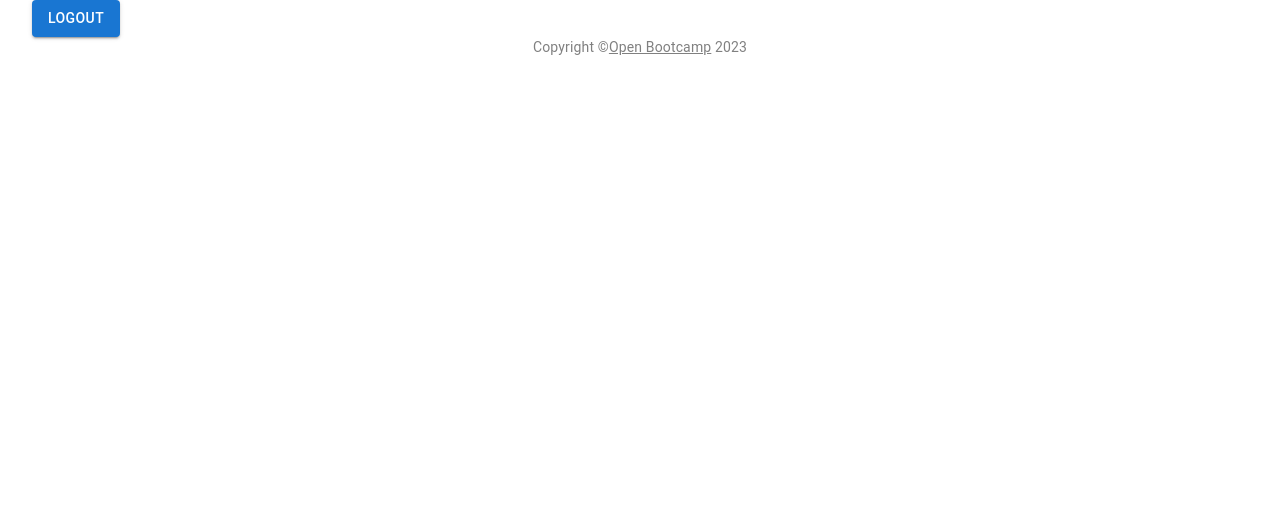
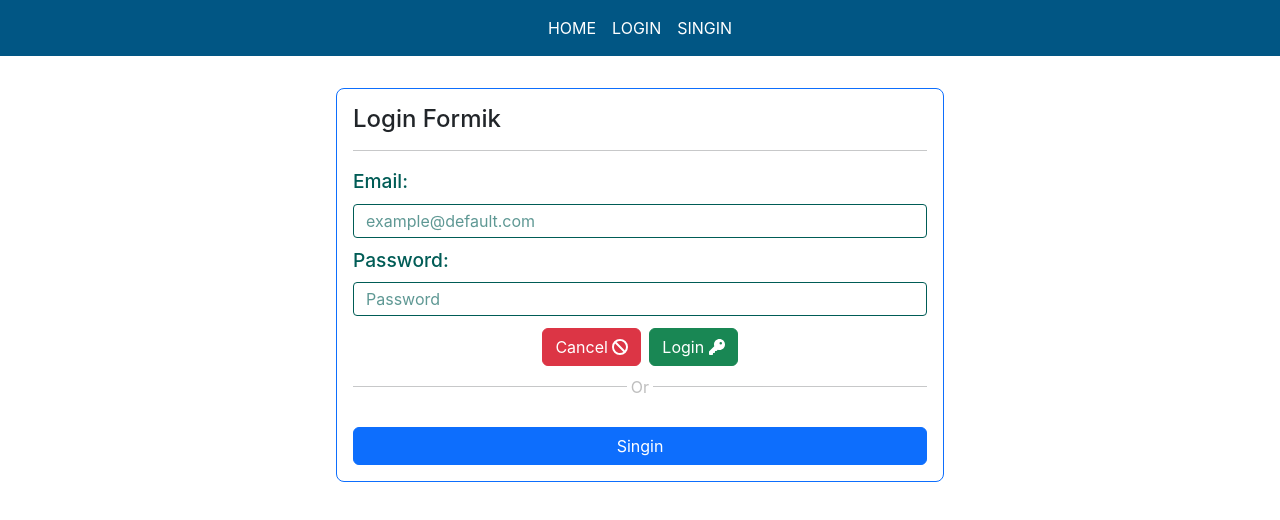
Before and after one commit to Tyliz/RAOpenBootcamp, a React (Create React App) app: page /Login in a window 1280 px wide. Before the commit this address led to /dashboard. Shown: the top 520 px of the page. Built offline with nearby package versions, Linux system fonts and the light colour scheme.

Commit message:
Ejercicios 16, 17, 18

```diff
--- a/src/AppRoutingOne.js
+++ b/src/AppRoutingOne.js
@@ -5,35 +5,32 @@ import React, {
 import {
 	BrowserRouter as Router,
 	Route,
-	Link,
 	Routes,
 	Navigate,
 } from 'react-router-dom'
 
 
 import './App.css'
+import '@fortawesome/fontawesome-svg-core/styles.css'
+
+// Pages
+import HomePage from './pages/home/HomePage'
+import TaskPage from './pages/tasks/TaskPage'
+import NotFoundPage from './pages/404/NotFoundPage'
+import ProfilePage from './pages/profile/ProfilePage'
+import LoginPage from './pages/auth/LoginPage'
+import SinginPage from './pages/singin/SinginPage'
+import Menu from './layout/Menu'
+
+
 import { config, library } from '@fortawesome/fontawesome-svg-core'
 import '@fortawesome/fontawesome-svg-core/styles.css'
 import { far } from '@fortawesome/free-regular-svg-icons'
 import { fas } from '@fortawesome/free-solid-svg-icons'
 
-
-import HomePage from './pages/home/HomePage'
-import TaskPage from './pages/tasks/TaskPage'
-import NotFoundPage from './pages/404/NotFoundPage'
-import AboutPage from './pages/about-faqs/AboutPage'
-import ProfilePage from './pages/profile/ProfilePage'
-
-import { User } from './models/user.class'
-import { ROLES } from './models/roles.enum'
-import LoginPage from './pages/auth/LoginPage'
-import TaskDetailPage from './pages/tasks/TaskDetailPage'
-import { Task } from './models/task.class'
-import { LEVELS } from './models/levels.enum'
-
-
 config.autoAddCss = false
 library.add(fas, far)
+
 
 function AppRoutingOne() {
 	const [logged, setLogged] = useState(false)
@@ -42,64 +39,22 @@ function AppRoutingOne() {
 		setLogged(localStorage.getItem('credential')? true : false)
 	}, [])
 
-	const user = new User(
-		'Tyliz',
-		'caosavenger@gmail.com',
-		'',
-		ROLES.USER,
-	)
-
-	let lstTask = [
-		new Task(
-			1,
-			'Example 1',
-			'Default descripton 1',
-			true,
-			LEVELS.NORMAL
-		),
-		new Task(
-			2,
-			'Example 2',
-			'Default descripton 2',
-			false,
-			LEVELS.URGENT
-		),
-		new Task(
-			3,
-			'Example 3',
-			'Default descripton 3',
-			false,
-			LEVELS.BLOCKING
-		)
-	]
-
 	return (
 		<Router>
-			<div>
-				<aside>
-					<Link className='link' to='/'>|| HOME |</Link>
-					<Link className='link' to='/About'>| About |</Link>
-					<Link className='link' to='/Task'>| Tasks |</Link>
-					{ !logged ? (<Link className='link' to='/Login'>| Login ||</Link>): null}
-					{ logged ? (<Link className='link' to='/Profile'>| Profile ||</Link>): null}
-				</aside>
-
-				<main className='App'>
+			<Menu />
+			<main className='App-content'>
 				{/* Switch => Routes version 6.8.1 */}
 				<Routes path='/'>
 					{/* component => element version 6.8.1 */}
 					<Route index element={ <HomePage /> } />
-						<Route path='About' element={ <AboutPage  /> } />
-						<Route path='Profile' element={ logged ? <ProfilePage user={ user } /> : <Navigate to='/' /> } />
+					<Route path='Profile' element={ logged ? <ProfilePage /> : <Navigate to='/' /> } />
 					<Route path='Login' element={ !logged ? <LoginPage /> : <Navigate to='/' /> } />
+					<Route path='Singin' element={ !logged ? <SinginPage /> : <Navigate to='/' /> } />
+					<Route path='/Task' element={ logged ? <TaskPage /> : <Navigate to='/' /> } >
+					</Route>
 					<Route path='*' element={ <NotFoundPage /> } />
-						<Route path='/Task'>
-							<Route index element={ <TaskPage /> } />
-							<Route path=':idTask' element={ <TaskDetailPage /> }  />
-						</Route>
 				</Routes>
 			</main>
-			</div>
 		</Router>
 	)
 }
--- a/src/components/pure/forms/loginForm.jsx
+++ b/src/components/pure/forms/loginForm.jsx
@@ -33,7 +33,12 @@ const LoginForm = () => {
 			setTimeout(response, 1000)
 		})
 		localStorage.setItem('credential', JSON.stringify(values, null, 2))
-		navigate('/', { replace: true })
+		window.location.reload()
+	}
+
+	const goSingin = (e) => {
+		e.preventDefault()
+		navigate('/Singin', { replace:true })
 	}
 
 	return (
@@ -73,6 +78,12 @@ const LoginForm = () => {
 										Login <FontAwesomeIcon icon='fa-solid fa-key' />
 									</button>
 								</div>
+								<hr className='hr-or'/>
+								<div className='d-flex flex-column mt-3'>
+									<button className='btn btn-primary' type='button' onClick={ goSingin } >
+										Singin
+									</button>
+								</div>
 								{ isSubmitting ? (
 									<div className='loading'>
 										<span className='loading__text'>Login...</span>
--- a/src/components/pure/forms/registerForm.jsx
+++ b/src/components/pure/forms/registerForm.jsx
@@ -4,10 +4,15 @@ import { ROLES } from '../../../models/roles.enum'
 import { User } from '../../../models/user.class'
 import * as Yup from 'yup'
 
+import {
+	useNavigate,
+} from 'react-router-dom'
+
 
 const RegisterForm = () => {
+	let user = new User()
 
-	let user = new User()
+	const navigator = useNavigate()
 
 	const submit = async (values) => {
 		await new Promise((response) => {
@@ -138,9 +143,15 @@ const RegisterForm = () => {
 										)
 									}
 								</div>
-								<div>
-									<button className='btn btn-primary'>
-										Sing In
+								<div className='d-flex flex-column mt-3'>
+									<button type='submit' className='btn btn-success'>
+										Singin
+									</button>
+								</div>
+								<hr className='hr-or' />
+								<div className='d-flex flex-column mt-3'>
+									<button type='button' className='btn btn-primary' onClick={ () => navigator('/Login') }>
+										Login
 									</button>
 								</div>
 								{ isSubmitting ? (<div className='loading'>Submitting...</div>) : null }
--- a/src/index.js
+++ b/src/index.js
@@ -6,15 +6,15 @@ import 'bootstrap/dist/css/bootstrap.css'
 import './index.css'
 import './styles/app.scss'
 // import App from './App'
-import AppRoutingFinal from './AppRoutingFinal'
-// import AppRoutingOne from './AppRoutingOne'
+// import AppRoutingFinal from './AppRoutingFinal'
+import AppRoutingOne from './AppRoutingOne'
 import reportWebVitals from './reportWebVitals'
 
 const root = ReactDOM.createRoot(document.getElementById('root'))
 
 root.render(
 	<React.StrictMode>
-		<AppRoutingFinal />
+		<AppRoutingOne />
 	</React.StrictMode>
 )
 
--- /dev/null
+++ b/src/layout/Menu.jsx
@@ -0,0 +1,51 @@
+import React, {
+	useState,
+	useEffect,
+} from 'react'
+import {
+	Link,
+} from 'react-router-dom'
+
+const Menu = () => {
+	const [credential, setCredential] = useState(undefined)
+
+	useEffect(() => {
+		setCredential(localStorage.getItem('credential'))
+	}, [])
+
+	const getLinks = () => {
+		const links = []
+		if (credential) {
+			links.push({ route:'/Profile', text: 'PROFILE' })
+			links.push({ route:'/Task', text: 'TASKS' })
+			return links
+		}
+		links.push({ route:'/Login', text: 'LOGIN' })
+		links.push({ route:'/Singin', text: 'SINGIN' })
+		return links
+	}
+
+	const logout = (e) => {
+		e.preventDefault()
+
+		localStorage.removeItem('credential')
+		setCredential(undefined)
+		window.location.reload()
+	}
+
+	return (
+		<nav className='menu-header'>
+			<Link className='header-link' to='/'>HOME</Link>
+			{ getLinks().map(({route, text}, index) =>
+				(<Link key={ index } className='header-link' to={ route }>{ text }</Link>)
+			)}
+			{
+				credential ?
+					(<a className='header-link' onClick={ logout }>LOGOUT</a>):
+					null
+			}
+		</nav>
+	)
+}
+
+export default Menu
--- a/src/pages/home/HomePage.jsx
+++ b/src/pages/home/HomePage.jsx
@@ -5,15 +5,15 @@ import React, {
 import { useNavigate  } from 'react-router-dom'
 
 const HomePage = () => {
-	const [logged, setLogged] = useState(false)
+	const [credential, setCredential] = useState(undefined)
 
 	useEffect(() => {
-		setLogged(localStorage.getItem('credential')? true : false)
+		setCredential(localStorage.getItem('credential'))
 	}, [])
 	const navigate = useNavigate()
 
 	const goProfile = () => {
-		navigate('/profile')
+		navigate('/Profile')
 	}
 
 	const goBack = () => {
@@ -32,18 +32,20 @@ const HomePage = () => {
 	return (
 		<div>
 			<h1>Home Page</h1>
-			{ logged ? (<button onClick={ goProfile }>
+			<div className='d-flex gap-3'>
+				{ credential ? (<button className='btn btn-primary' onClick={ goProfile }>
 					Go to Profile
 				</button>) : null}
-			<button onClick={ goBack }>
+				<button className='btn btn-primary' onClick={ goBack }>
 					Go Back
 				</button>
-			<button onClick={ goForward }>
+				<button className='btn btn-primary' onClick={ goForward }>
 					Go Forward
 				</button>
-			{ logged ? (<button onClick={ logout }>
+				{ credential ? (<button className='btn btn-primary' onClick={ logout }>
 					Logout
 				</button>) : null}
+			</div>
 		</div>
 	)
 }
--- a/src/pages/profile/ProfilePage.jsx
+++ b/src/pages/profile/ProfilePage.jsx
@@ -1,21 +1,21 @@
 import React from 'react'
-import PropTypes from 'prop-types'
+// import PropTypes from 'prop-types'
 
 
-import { User } from '../../models/user.class'
+// import { User } from '../../models/user.class'
 
 
-const ProfilePage = ({ user }) => {
+const ProfilePage = () => {
 	return (
 		<div>
 			<h1>Your Profile</h1>
-			<p>{ user.username }</p>
+			{/* <p>{ user.username }</p> */}
 		</div>
 	)
 }
 
-ProfilePage.propTypes = {
-	user: PropTypes.instanceOf(User).isRequired,
-}
+// ProfilePage.propTypes = {
+// 	user: PropTypes.instanceOf(User).isRequired,
+// }
 
 export default ProfilePage
--- /dev/null
+++ b/src/pages/singin/SinginPage.jsx
@@ -0,0 +1,13 @@
+import React from 'react'
+
+import RegisterForm from '../../components/pure/forms/registerForm'
+
+const SinginPage = () => {
+	return (
+		<div>
+			<RegisterForm />
+		</div>
+	)
+}
+
+export default SinginPage
--- a/src/styles/_styles.scss
+++ b/src/styles/_styles.scss
@@ -7,7 +7,7 @@ h1 {
 body {
 	align-items: center;
 	justify-content: center;
-	padding: 0 2rem;
+	// padding: 0 2rem;
 	background-color: root.$primary-bg-color;
 }
 
@@ -53,3 +53,43 @@ fieldset.fieldset {
 	// border: 0.05rem solid #ff7782;
 	border-radius: 0.25rem;
 }
+
+.menu-header {
+	display: flex;
+	flex-direction: row;
+	margin: 0;
+	padding: 1rem 2rem;
+	align-items: center;
+	justify-content: center;
+	gap: 1rem;
+	background: #015684;
+}
+
+.header-link {
+	color: #fff;
+	text-decoration: none;
+
+	&:hover {
+		color: #fff;
+		cursor: pointer;
+		border-bottom: 2px solid #fff;
+	}
+}
+
+.App-content {
+	padding: 2rem;
+}
+
+.hr-or {
+	display: flex;
+	overflow: visible;
+	justify-content: center;
+
+	&:after {
+		content: 'Or';
+		padding: 0 .25rem;
+		color: #000;
+		background: #fff;
+		transform: translateY(-50%);
+	}
+}
```
Lines whose indentation alone changed are shown as unchanged.
